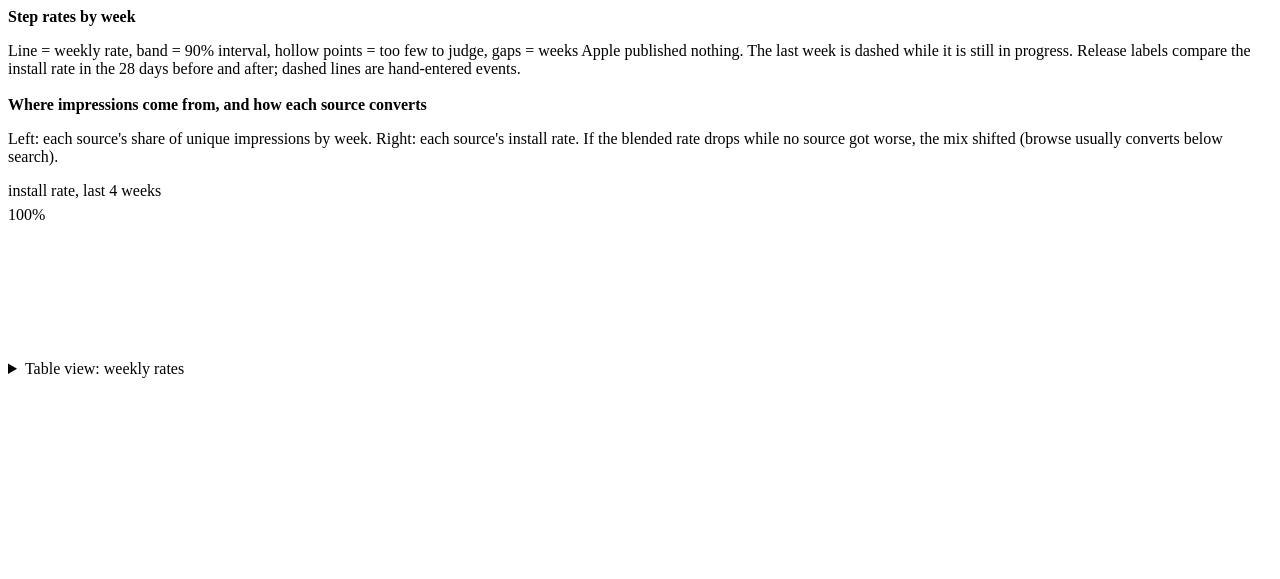
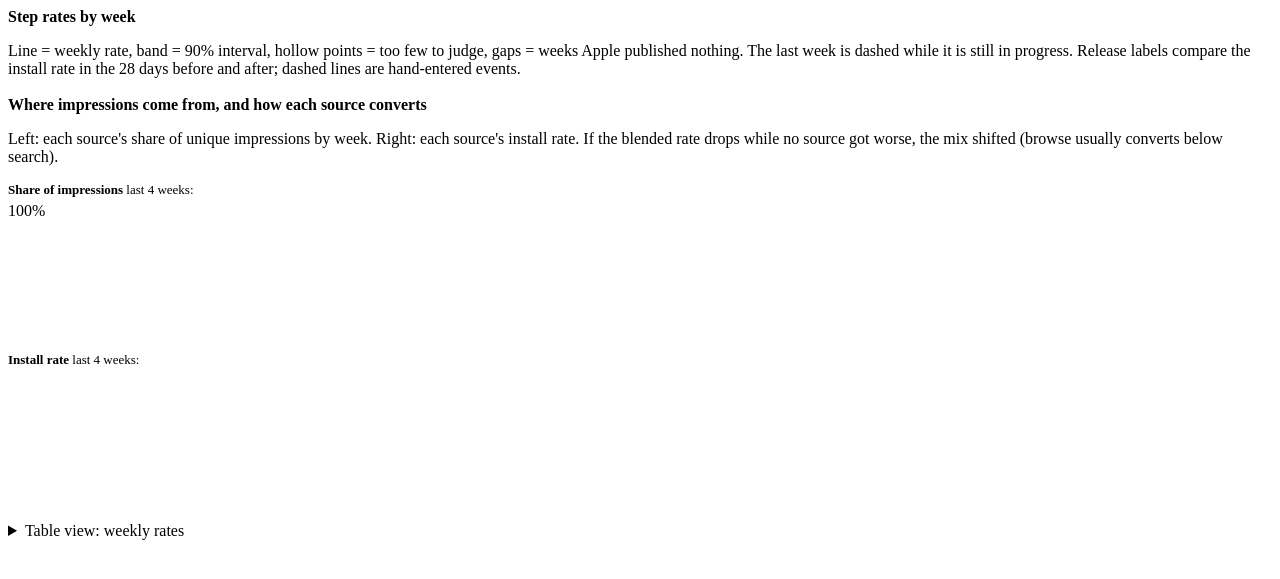
Before and after one commit to blite/ASCStats, a Django app: template src/ascstats/stats/templates/stats/_funnel_app.html in a window 1280 px wide. Shown: the top 579 px of the page. Run offline with Django 5.2, Linux system fonts and the light colour scheme; the template is opened without the code that fills it, so the values that code supplies are empty.

Commit message:
Stats tab: the source-mix card keeps each chart in its own column (they overflowed and the share area drew under the install-rate axis); each chart gets a title with its last-4-weeks numbers, and the legend shows colors only

```diff
--- a/src/ascstats/stats/templates/stats/_funnel_app.html
+++ b/src/ascstats/stats/templates/stats/_funnel_app.html
@@ -19,14 +19,19 @@
 
 <h3 style="margin:18px 0 2px;font-size:16px">Where impressions come from, and how each source converts</h3>
 <p class="sub">Left: each source's share of unique impressions by week. Right: each source's install rate. If the blended rate drops while no source got worse, the mix shifted (browse usually converts below search).{% if mix.folded %} Folded into Other for having fewer than 5 downloads: {{ mix.folded|join:", " }}.{% endif %}</p>
-<div class="split" aria-label="Legend" style="margin-bottom:6px">{% for s in mix.lines %}<span class="key"><span class="sw {{ s.cls }}"></span>{{ s.src }} · <strong>{{ s.latest }}</strong>{% if s.latest_thin %} <span class="muted">(thin)</span>{% endif %}</span>{% endfor %}<span class="muted">install rate, last 4 weeks</span></div>
-<div class="two" style="grid-template-columns:1fr 1fr">
-  <svg viewBox="0 0 {{ mix.w }} {{ mix.h }}" role="img" aria-label="Share of unique impressions by source">
+<div class="split" aria-label="Legend" style="margin-bottom:6px">{% for s in mix.stacks %}<span class="key"><span class="sw {{ s.cls }}"></span>{{ s.src }}</span>{% endfor %}</div>
+<div class="two" style="grid-template-columns:minmax(0,1fr) minmax(0,1fr)">
+  <div style="min-width:0">
+  <div style="font-size:13px;margin-bottom:4px"><strong>Share of impressions</strong> <span class="muted">last 4 weeks: {% for s in mix.stacks %}{% if s.share >= 0.5 %}{{ s.src }} {{ s.share|floatformat:0 }}%{% if not forloop.last %} · {% endif %}{% endif %}{% endfor %}</span></div>
+  <svg viewBox="0 0 {{ mix.w }} {{ mix.h }}" style="display:block;width:100%;height:auto" role="img" aria-label="Share of unique impressions by source">
     {% for s in mix.stacks %}<path class="{{ s.cls }}" d="{{ s.path }}" stroke="var(--card)" stroke-width="1" data-tip="{{ s.src }}&#10;{{ s.share|floatformat:0 }}% of impressions, last 4 weeks"/>{% endfor %}
     <text class="tick" x="0" y="14">100%</text><text class="tick" x="0" y="{{ mix.h|add:'-20' }}">0%</text>
     {% for m in mix.months %}<text class="tick" x="{{ m.x }}" y="{{ mix.h|add:'-2' }}" text-anchor="middle">{{ m.label }}</text>{% endfor %}
   </svg>
-  <svg viewBox="0 0 {{ mix.w }} {{ mix.h }}" role="img" aria-label="Install rate by source">
+  </div>
+  <div style="min-width:0">
+  <div style="font-size:13px;margin-bottom:4px"><strong>Install rate</strong> <span class="muted">last 4 weeks: {% for s in mix.lines %}{{ s.src }} {{ s.latest }}{% if s.latest_thin %} (thin){% endif %}{% if not forloop.last %} · {% endif %}{% endfor %}</span></div>
+  <svg viewBox="0 0 {{ mix.w }} {{ mix.h }}" style="display:block;width:100%;height:auto" role="img" aria-label="Install rate by source">
     {% for g in mix.grid %}<line class="{% if forloop.first %}axis{% else %}hair{% endif %}" x1="36" y1="{{ g.y }}" x2="{{ mix.w }}" y2="{{ g.y }}"/><text class="tick" x="30" y="{{ g.y }}" dy="4" text-anchor="end">{{ g.label }}</text>{% endfor %}
     {% for s in mix.lines %}
       {% if s.points %}<polyline points="{{ s.points }}" fill="none" style="stroke: var(--{{ s.cls }})" stroke-width="2" stroke-linejoin="round"/>{% endif %}
@@ -34,6 +39,7 @@
     {% endfor %}
     {% for m in mix.months %}<text class="tick" x="{{ m.x }}" y="{{ mix.h|add:'-2' }}" text-anchor="middle">{{ m.label }}</text>{% endfor %}
   </svg>
+  </div>
 </div>
 <details>
   <summary>Table view: weekly rates</summary>
```
